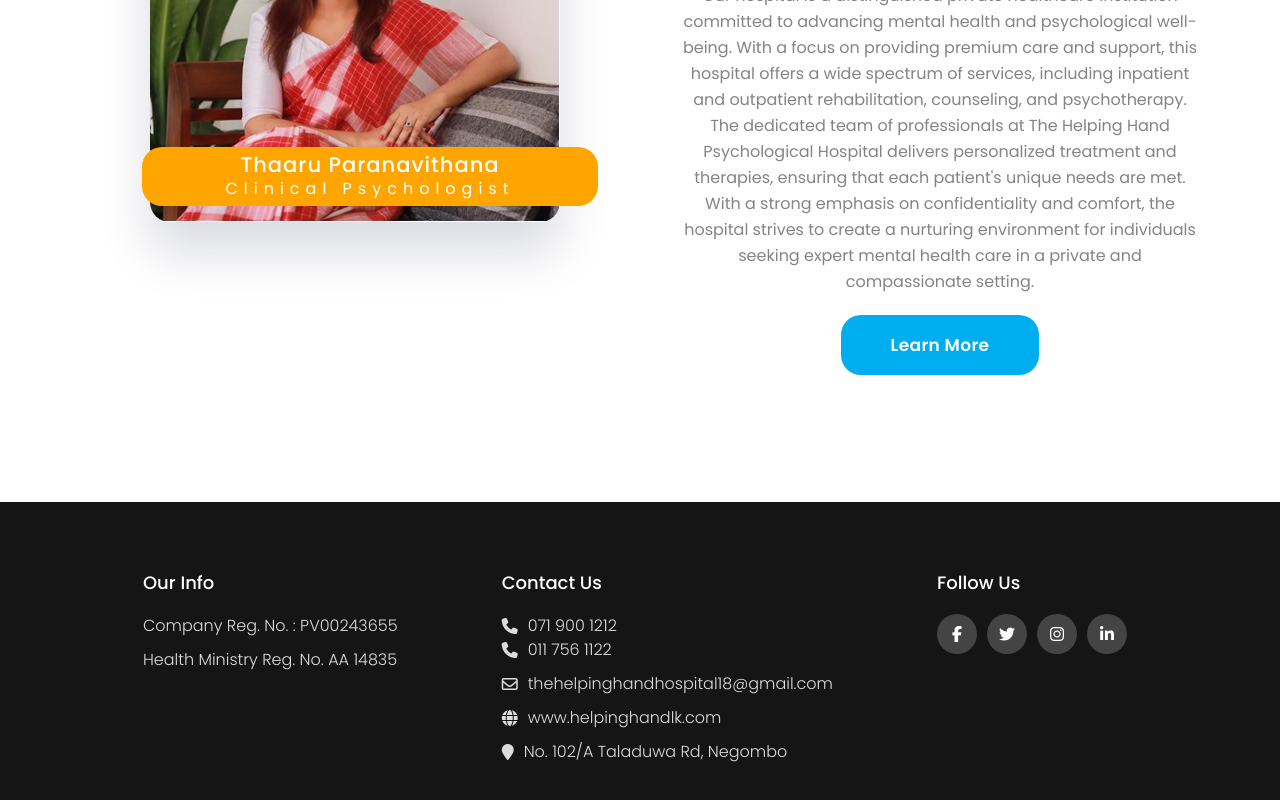
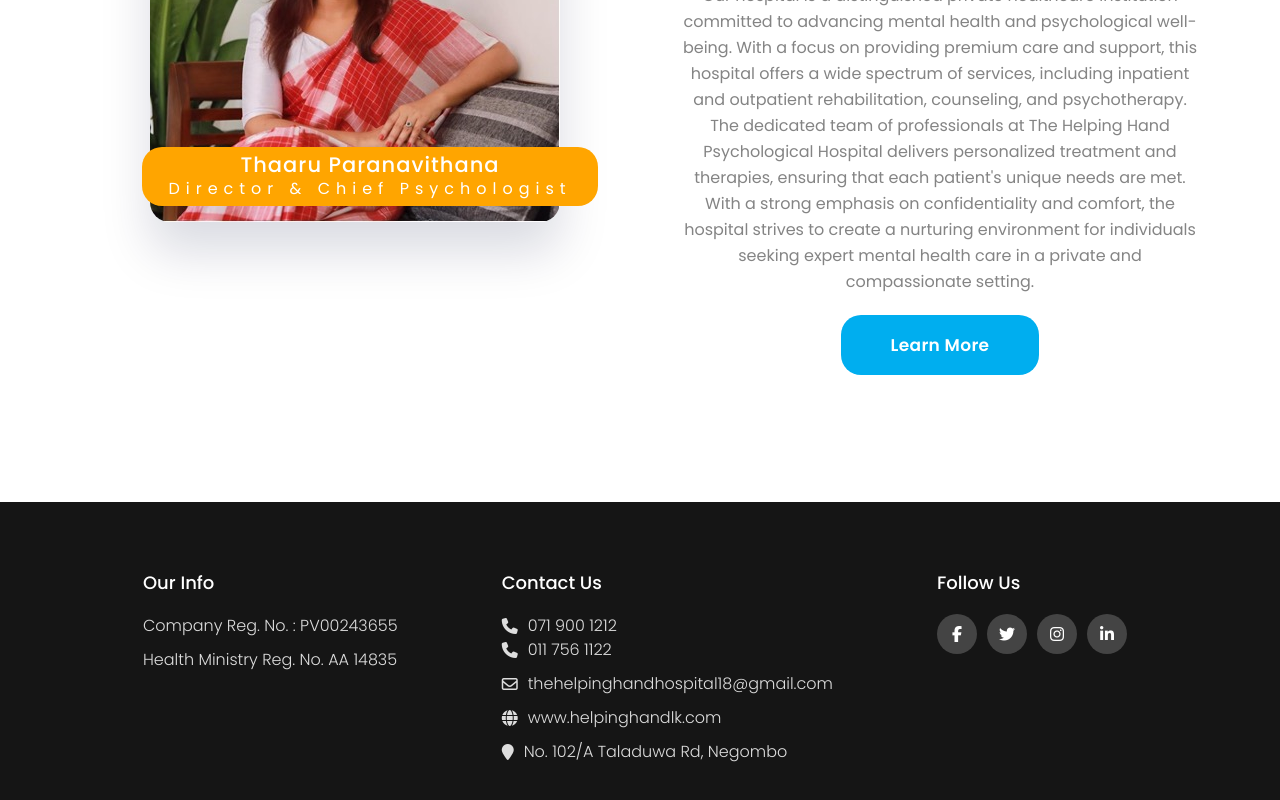
Before and after one commit to codemorphs/HelpsHands, a React (Create React App) app in the folder Frontend/: page / in a window 1280 px wide. Shown: the part 2167-2967 px from the top of the page. Built offline with nearby package versions, Linux system fonts and the light colour scheme.

Commit message:
adjusted home

```diff
--- a/Frontend/src/Components/Home.js
+++ b/Frontend/src/Components/Home.js
@@ -202,7 +202,7 @@ const HomePage = () => {
                 <div class="inner-column wow">
                   <div class="author-desc">
                     <h2>Thaaru Paranavithana</h2>
-                    <span>Clinical Psychologist</span>
+                    <span>Director & Chief Psychologist</span>
                   </div>
                   <figure class="image-1">
                     <a href="#" class="lightbox-image" data-fancybox="images">
```
